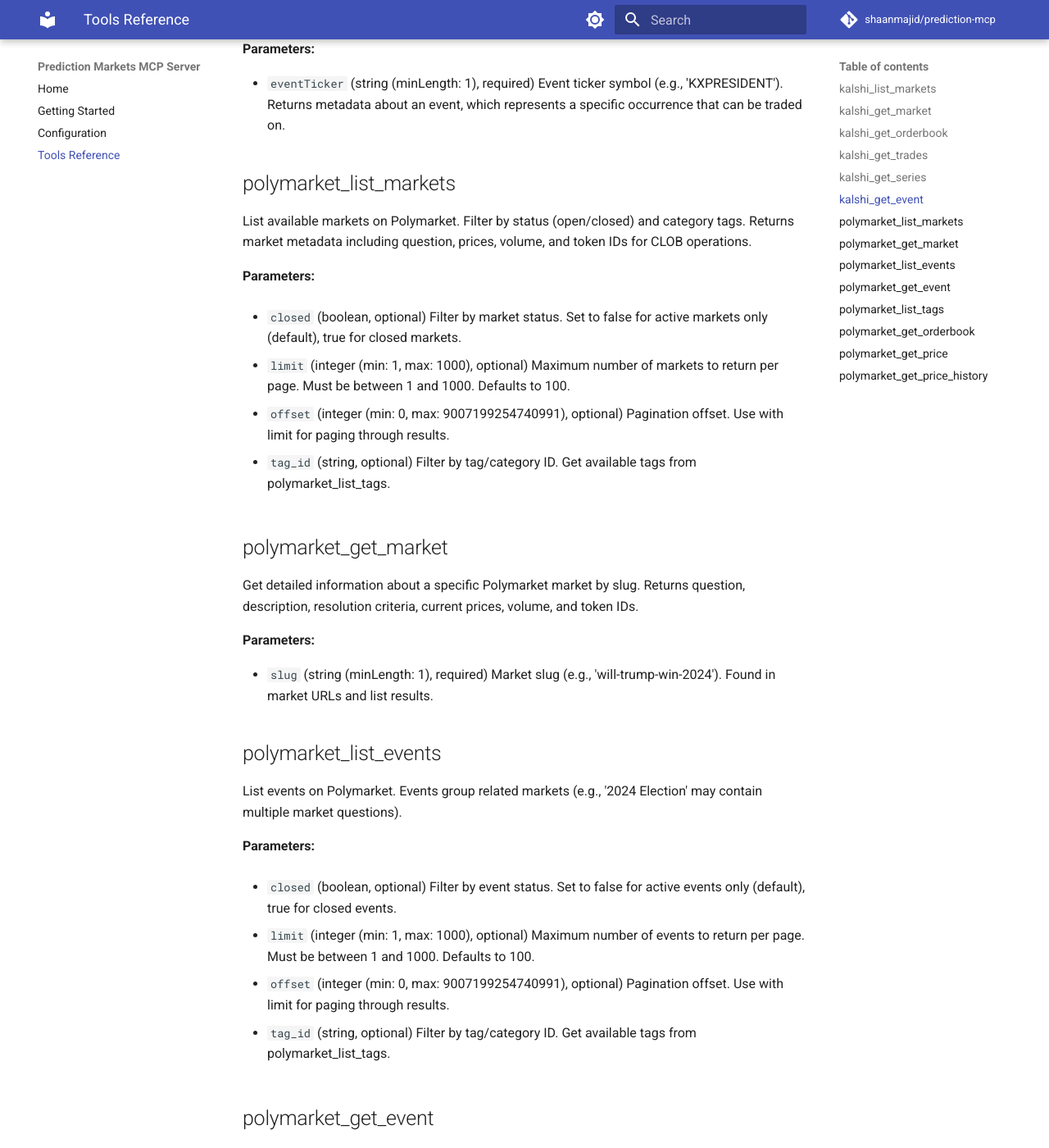
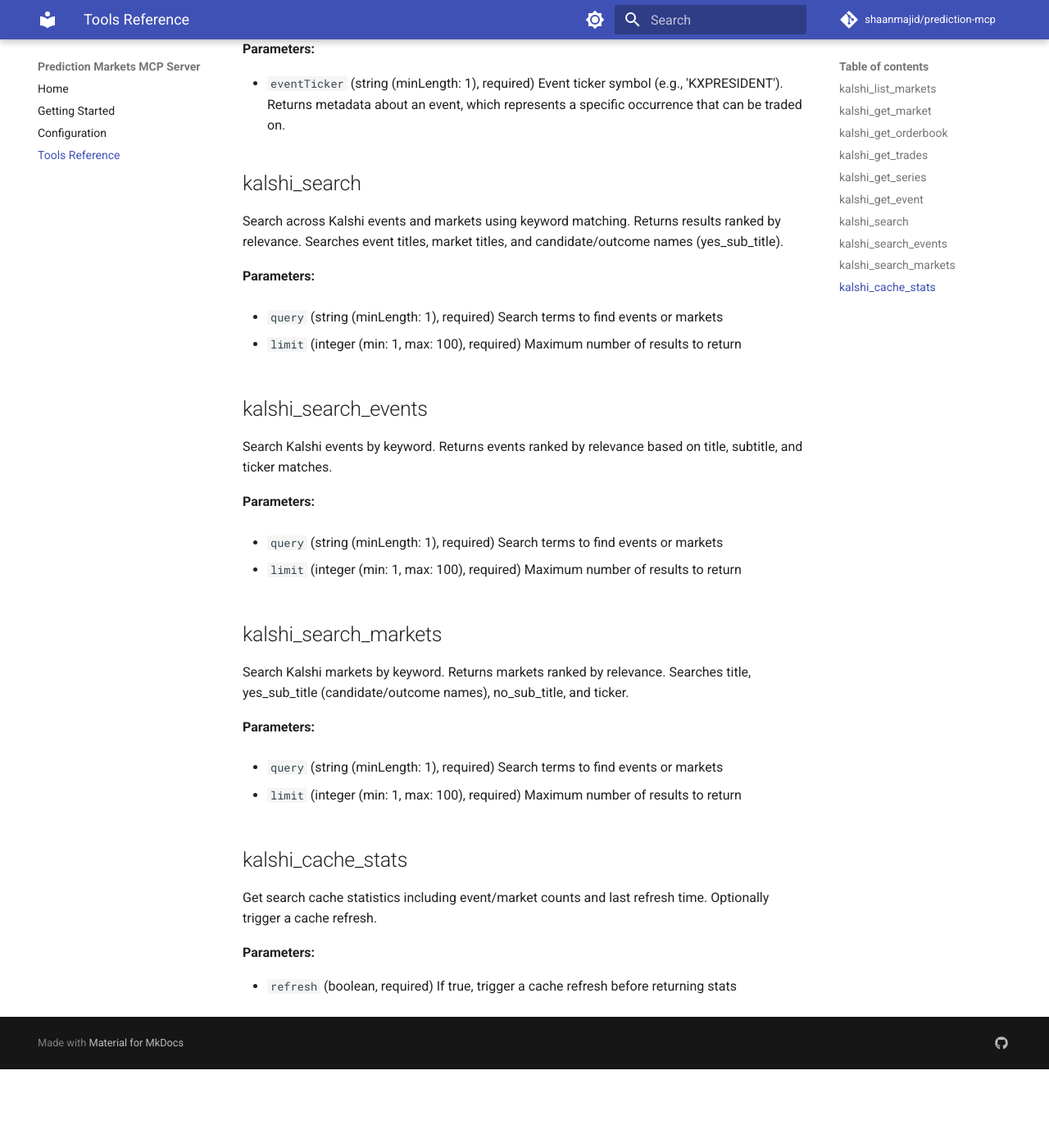
Before and after one commit to shaanmajid/prediction-mcp, an MkDocs documentation site: the page built from docs/tools/reference.md, in a window 1280 px wide and 1400 px high, scrolled down 1774 px. Shown: the whole window at 82% size. Built offline with MkDocs 1.6.1 and Material for MkDocs 9.7.7, drawn with Linux system fonts in a browser that asks for light colours; comment, search, counter and statistics services are not loaded; after the commit the page ends 3078 px from its top, so only the background shows below that; some of the changed text lies outside the part shown.

Commit message:
docs: regenerate tool reference for search tools
Update tool reference to include new Kalshi search tools:
- kalshi_search
- kalshi_search_events
- kalshi_search_markets
- kalshi_cache_stats

```diff
--- a/docs/tools/reference.md
+++ b/docs/tools/reference.md
@@ -68,101 +68,47 @@ Get event metadata including title for URL construction. Events represent specif
 - `eventTicker` (string (minLength: 1), required)
   Event ticker symbol (e.g., 'KXPRESIDENT'). Returns metadata about an event, which represents a specific occurrence that can be traded on.
 
-## polymarket_list_markets
+## kalshi_search
 
-List available markets on Polymarket. Filter by status (open/closed) and category tags. Returns market metadata including question, prices, volume, and token IDs for CLOB operations.
+Search across Kalshi events and markets using keyword matching. Returns results ranked by relevance. Searches event titles, market titles, and candidate/outcome names (yes_sub_title).
 
 **Parameters:**
 
-- `closed` (boolean, optional)
-  Filter by market status. Set to false for active markets only (default), true for closed markets.
+- `query` (string (minLength: 1), required)
+  Search terms to find events or markets
 
-- `limit` (integer (min: 1, max: 1000), optional)
-  Maximum number of markets to return per page. Must be between 1 and 1000. Defaults to 100.
+- `limit` (integer (min: 1, max: 100), required)
+  Maximum number of results to return
 
-- `offset` (integer (min: 0, max: 9007199254740991), optional)
-  Pagination offset. Use with limit for paging through results.
+## kalshi_search_events
 
-- `tag_id` (string, optional)
-  Filter by tag/category ID. Get available tags from polymarket_list_tags.
-
-## polymarket_get_market
-
-Get detailed information about a specific Polymarket market by slug. Returns question, description, resolution criteria, current prices, volume, and token IDs.
+Search Kalshi events by keyword. Returns events ranked by relevance based on title, subtitle, and ticker matches.
 
 **Parameters:**
 
-- `slug` (string (minLength: 1), required)
-  Market slug (e.g., 'will-trump-win-2024'). Found in market URLs and list results.
+- `query` (string (minLength: 1), required)
+  Search terms to find events or markets
 
-## polymarket_list_events
+- `limit` (integer (min: 1, max: 100), required)
+  Maximum number of results to return
 
-List events on Polymarket. Events group related markets (e.g., '2024 Election' may contain multiple market questions).
+## kalshi_search_markets
+
+Search Kalshi markets by keyword. Returns markets ranked by relevance. Searches title, yes_sub_title (candidate/outcome names), no_sub_title, and ticker.
 
 **Parameters:**
 
-- `closed` (boolean, optional)
-  Filter by event status. Set to false for active events only (default), true for closed events.
+- `query` (string (minLength: 1), required)
+  Search terms to find events or markets
 
-- `limit` (integer (min: 1, max: 1000), optional)
-  Maximum number of events to return per page. Must be between 1 and 1000. Defaults to 100.
+- `limit` (integer (min: 1, max: 100), required)
+  Maximum number of results to return
 
-- `offset` (integer (min: 0, max: 9007199254740991), optional)
-  Pagination offset. Use with limit for paging through results.
+## kalshi_cache_stats
 
-- `tag_id` (string, optional)
-  Filter by tag/category ID. Get available tags from polymarket_list_tags.
-
-## polymarket_get_event
-
-Get detailed event information by slug. Events contain metadata and may include nested markets.
+Get search cache statistics including event/market counts and last refresh time. Optionally trigger a cache refresh.
 
 **Parameters:**
 
-- `slug` (string (minLength: 1), required)
-  Event slug (e.g., '2024-presidential-election'). Found in event URLs and list results.
-
-## polymarket_list_tags
-
-List available category tags on Polymarket. Tags can be used to filter markets and events by category (e.g., Politics, Sports, Crypto).
-
-No parameters.
-
-## polymarket_get_orderbook
-
-Get the current orderbook for a Polymarket outcome token. Returns both bids and asks with price and size. Use token_id from market's clobTokenIds field.
-
-**Parameters:**
-
-- `token_id` (string (minLength: 1), required)
-  Outcome token ID from market's clobTokenIds field. Each market has separate token IDs for Yes/No outcomes.
-
-## polymarket_get_price
-
-Get the current best price for a Polymarket outcome token. Specify BUY or SELL side.
-
-**Parameters:**
-
-- `token_id` (string (minLength: 1), required)
-  Outcome token ID from market's clobTokenIds field.
-
-- `side` ("BUY" | "SELL", required)
-  Order side to get price for.
-
-## polymarket_get_price_history
-
-Get historical price data for a Polymarket outcome token. Returns time series of price points. Defaults to last 24 hours with hourly resolution.
-
-**Parameters:**
-
-- `token_id` (string (minLength: 1), required)
-  Outcome token ID from market's clobTokenIds field.
-
-- `fidelity` (integer (min: 1, max: 9007199254740991), optional)
-  Data resolution in minutes. Defaults to 60 (hourly data).
-
-- `startTs` (integer (min: -9007199254740991, max: 9007199254740991), optional)
-  Start timestamp in Unix seconds. Defaults to 24 hours ago if not provided.
-
-- `endTs` (integer (min: -9007199254740991, max: 9007199254740991), optional)
-  End timestamp in Unix seconds. Defaults to now if not provided.
+- `refresh` (boolean, required)
+  If true, trigger a cache refresh before returning stats
```
Also changed, not shown: docs/index.md (+4 -0 lines).
